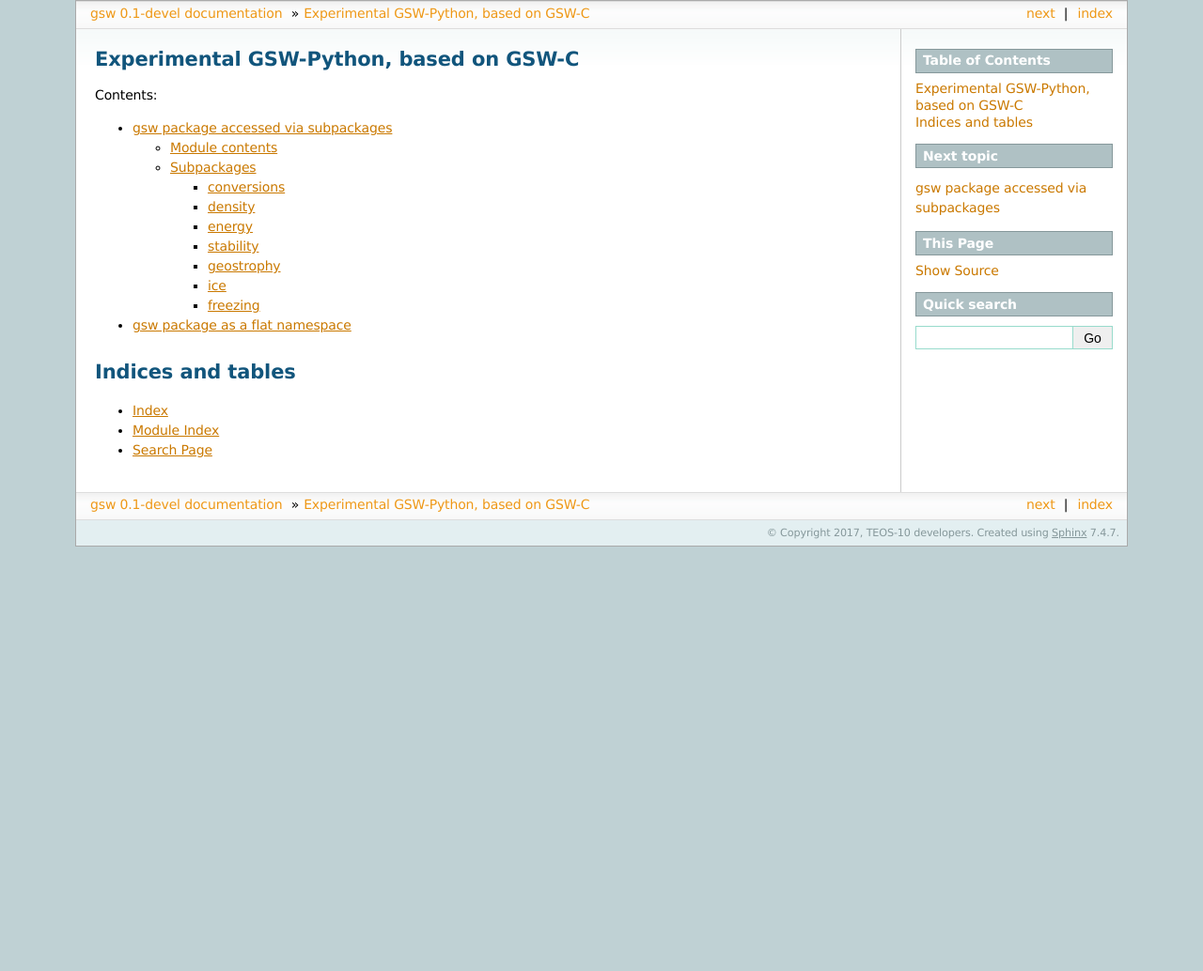
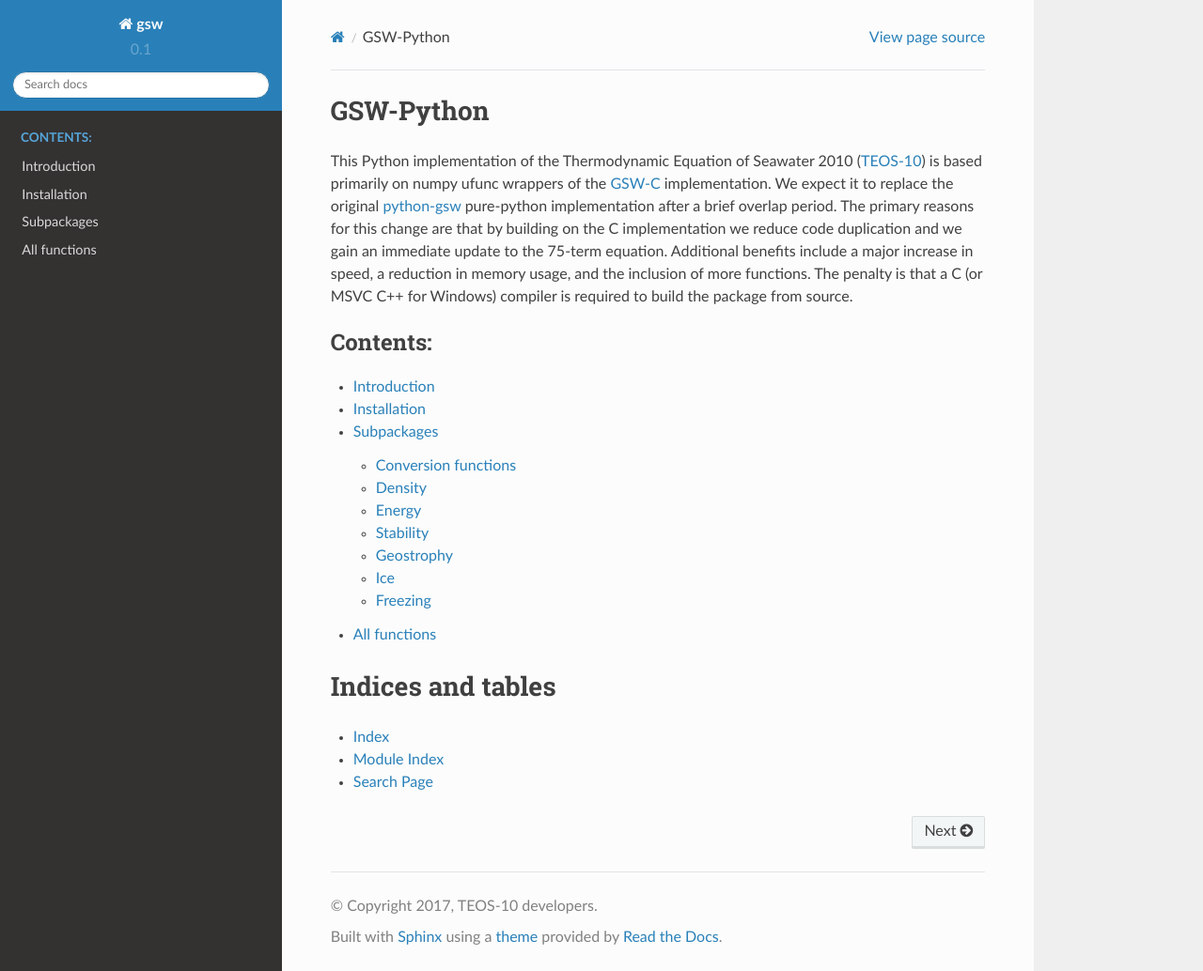
Before and after one commit to TEOS-10/GSW-Python, a Sphinx documentation site: the page built from docs/index.rst, in a window 1280 px wide and 1034 px high. Shown: the whole window at 94% size. Built offline with Sphinx 7.4.7 and the Read the Docs theme 2.0.0, drawn with Linux system fonts in a browser that asks for light colours.

Commit message:
Reorganization of the docs, using Read-the-docs theme

```diff
--- a/docs/conf.py
+++ b/docs/conf.py
@@ -85,7 +85,7 @@
 # The theme to use for HTML and HTML Help pages.  See the documentation for
 # a list of builtin themes.
 #
-html_theme = 'sphinxdoc'
+html_theme = 'sphinx_rtd_theme'
 
 # Theme options are theme-specific and customize the look and feel of a theme
 # further.  For a list of options available for each theme, see the
--- /dev/null
+++ b/docs/conversions.rst
@@ -0,0 +1,8 @@
+Conversion functions
+~~~~~~~~~~~~~~~~~~~~
+
+.. automodule:: gsw.conversions
+   :members:
+   :undoc-members:
+   :imported-members:
+   :noindex:
--- a/docs/gsw.rst
+++ b/docs/gsw.rst
@@ -1,70 +1,28 @@
-gsw package accessed via subpackages
-====================================
+Subpackages
+===========
 
-.. toctree::
-   :maxdepth: 3
-
-.. automodule:: gsw
-
-Module contents
----------------
 All functions are available in the base module namespace, and
 via the index to these web pages.
 
-Subpackages
------------
 Subsets of functions are grouped in subpackages, each of which corresponds
 approximately to one or more of the groups in the table on pages
 16-19 of http://www.teos-10.org/pubs/Getting_Started.pdf.  These
 subpackages are particularly useful for finding functions using
 tab-completion in IPython.
 
+When importing functions in a module or script, however, it is safer
+to import them directly
+from the ``gsw`` namespace; it is more concise and future-proof;
+the organization of the subpackages is subject to change.
 
-conversions
-~~~~~~~~~~~
-.. automodule:: gsw.conversions
-   :members:
-   :undoc-members:
-   :imported-members:
 
-density
-~~~~~~~
-.. automodule:: gsw.density
-   :members:
-   :undoc-members:
-   :imported-members:
+.. toctree::
+   :maxdepth: 4
 
-energy
-~~~~~~~
-.. automodule:: gsw.energy
-  :members:
-  :undoc-members:
-  :imported-members:
-
-stability
-~~~~~~~~~
-.. automodule:: gsw.stability
-   :members:
-   :undoc-members:
-   :imported-members:
-
-geostrophy
-~~~~~~~~~~
-.. automodule:: gsw.geostrophy
-   :members:
-   :undoc-members:
-   :imported-members:
-
-ice
-~~~
-.. automodule:: gsw.ice
-   :members:
-   :undoc-members:
-   :imported-members:
-
-freezing
-~~~~~~~~
-.. automodule:: gsw.freezing
-  :members:
-  :undoc-members:
-  :imported-members:
+   conversions
+   density
+   energy
+   stability
+   geostrophy
+   ice
+   freezing
--- a/docs/gsw_flat.rst
+++ b/docs/gsw_flat.rst
@@ -1,5 +1,5 @@
-gsw package as a flat namespace
-===============================
+All functions
+=============
 
 The following section documents all functions alphabetically.
 
--- a/docs/index.rst
+++ b/docs/index.rst
@@ -3,13 +3,28 @@
    You can adapt this file completely to your liking, but it should at least
    contain the root `toctree` directive.
 
-Experimental GSW-Python, based on GSW-C
-=======================================
+GSW-Python
+==========
+This Python implementation of the Thermodynamic Equation of
+Seawater 2010 (`TEOS-10 <http://TEOS-10.org>`__) is based
+primarily on numpy ufunc wrappers of
+the `GSW-C <https://github.com/TEOS-10/python-gsw/>`__ implementation.
+We expect it to replace the original
+`python-gsw <https://github.com/TEOS-10/python-gsw/>`__
+pure-python implementation after a brief overlap period.
+The primary reasons for this change are that by building on the
+C implementation we reduce code duplication and we gain an immediate
+update to the 75-term equation.  Additional benefits include a
+major increase in speed, a reduction in memory usage, and the
+inclusion of more functions.  The penalty is that a C (or MSVC C++ for
+Windows) compiler is required to build the package from source.
 
 .. toctree::
    :maxdepth: 4
    :caption: Contents:
 
+   intro
+   install
    gsw
    gsw_flat
 
--- /dev/null
+++ b/docs/intro.rst
@@ -0,0 +1,4 @@
+Introduction
+============
+
+.. automodule:: gsw
```
Also changed, not shown: docs/density.rst (added, +7 -0 lines), docs/energy.rst (added, +7 -0 lines), docs/freezing.rst (added, +7 -0 lines), docs/geostrophy.rst (added, +7 -0 lines), docs/ice.rst (added, +7 -0 lines), docs/install.rst (added, +20 -0 lines), docs/stability.rst (added, +7 -0 lines).
